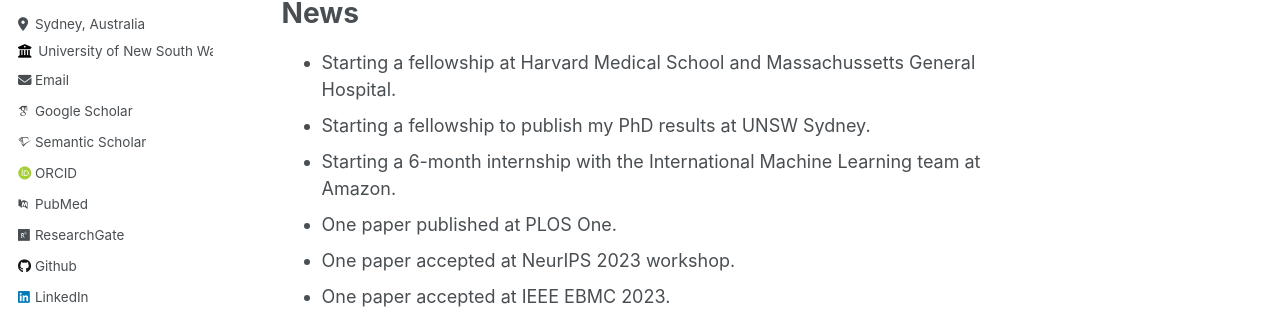
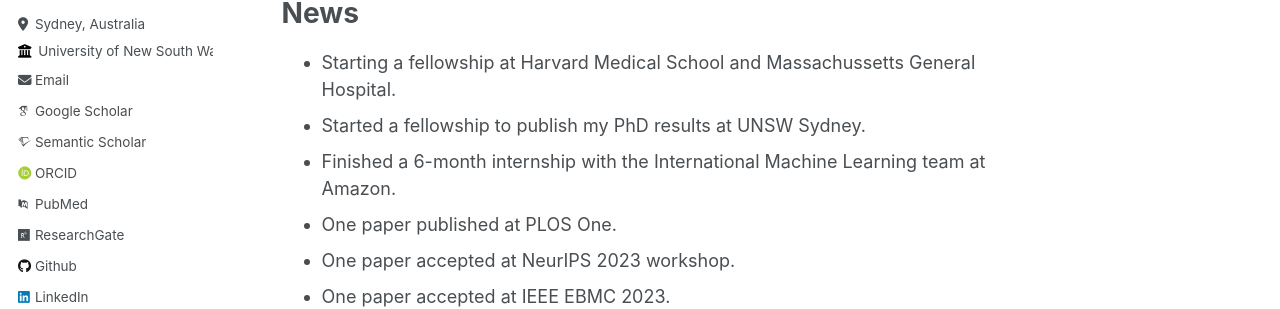
Before and after one commit to ryanxdebelen/ryanxdebelen.github.io, a Jekyll site: the page built from _pages/about.md, in a window 1280 px wide and 900 px high. Shown: the part 360-669 px from the top of the window. Built offline with Jekyll 4.4.1, drawn with Linux system fonts in a browser that asks for light colours; some web fonts are replaced.

Commit message:
Update about.md

```diff
--- a/_pages/about.md
+++ b/_pages/about.md
@@ -14,8 +14,8 @@
 News
 ======
 - Starting a fellowship at Harvard Medical School and Massachussetts General Hospital.
-- Starting a fellowship to publish my PhD results at UNSW Sydney.
-- Starting a 6-month internship with the International Machine Learning team at Amazon.
+- Started a fellowship to publish my PhD results at UNSW Sydney.
+- Finished a 6-month internship with the International Machine Learning team at Amazon.
 - One paper published at PLOS One.
 - One paper accepted at NeurIPS 2023 workshop.
 - One paper accepted at IEEE EBMC 2023.
```
